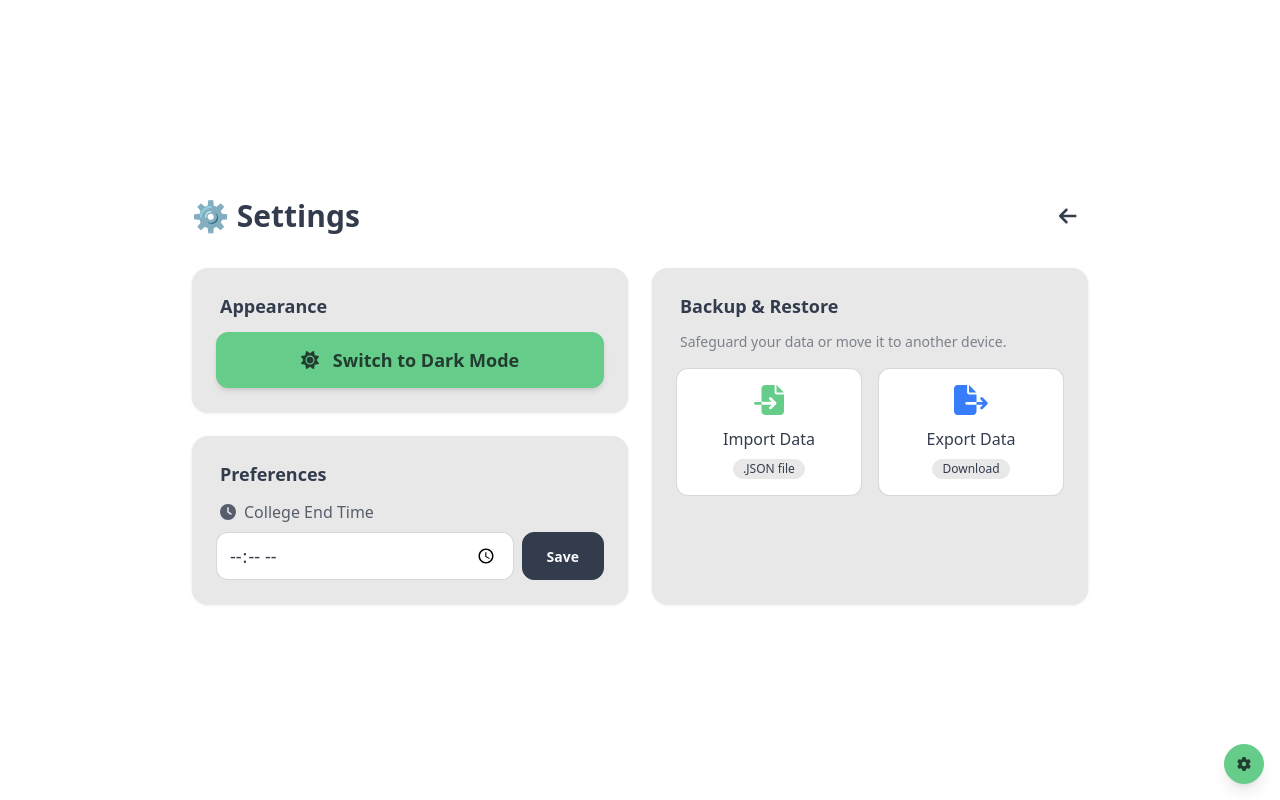
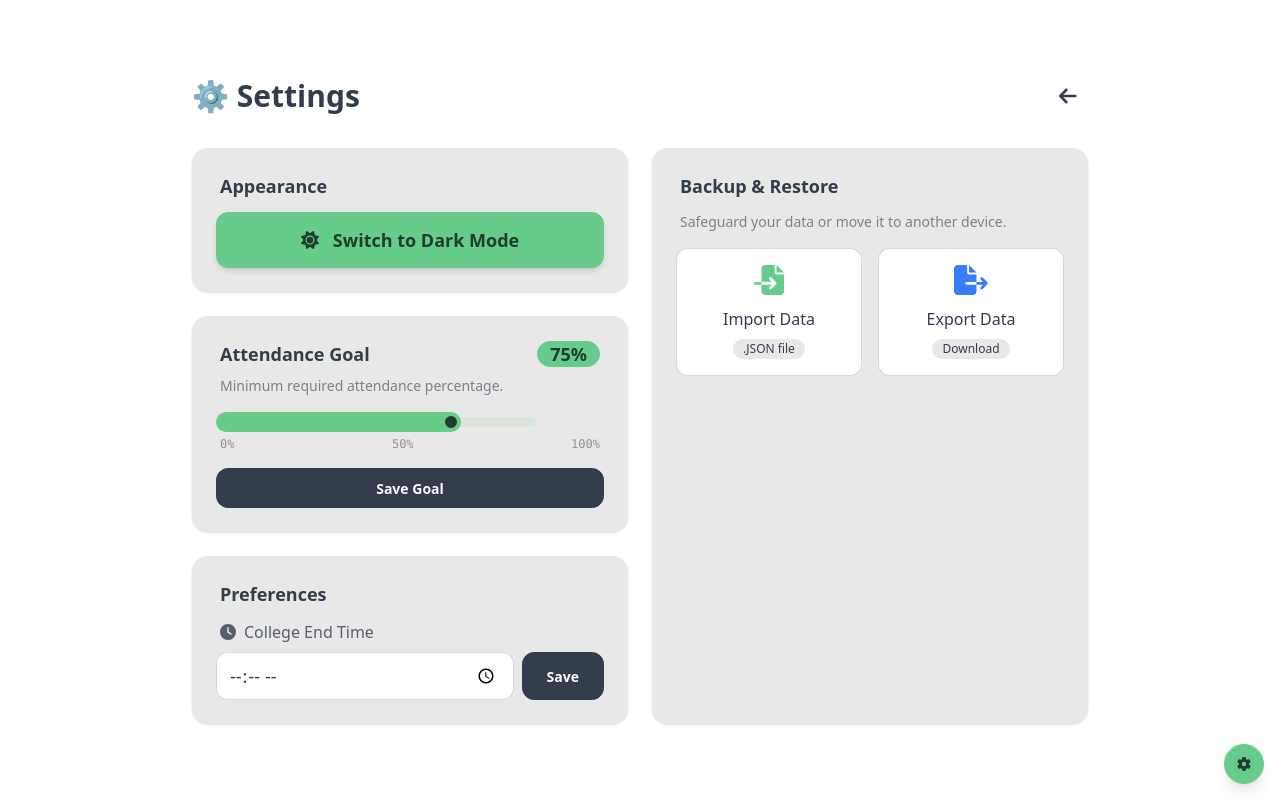
Before and after one commit to mrkushalsm/Attendance-Tracker, a React (Vite) app: page /settings in a window 1280 px wide. Built offline with nearby package versions, Linux system fonts and the light colour scheme.

Commit message:
feat: introduce settings page with theme, goal, time, and data import/export, and add dashboard page.

```diff
--- a/src/pages/DashboardPage.jsx
+++ b/src/pages/DashboardPage.jsx
@@ -196,17 +196,30 @@ import {
 const DashboardPage = () => {
     const [subjects, setSubjects] = useState([]);
     const [lowAttendanceList, setLowAttendanceList] = useState([]);
+    const [attendanceGoal, setAttendanceGoal] = useState(75);
 
     useEffect(() => {
         const fetchData = async () => {
+             // Fetch settings first
+             try {
+                const goalSetting = await db.settings.get("attendanceGoal");
+                if (goalSetting) setAttendanceGoal(goalSetting.value);
+            } catch (error) {
+                console.error("Error fetching settings:", error);
+            }
+
             const storedSubjects = await db.subjects.toArray();
             setSubjects(storedSubjects);
+
+            // Get the goal for calculation (default 75 if state update is slow, but we settled local var)
+            const goalPercent = (await db.settings.get("attendanceGoal"))?.value || 75;
+            const threshold = goalPercent / 100;
 
             // Calculate low attendance subjects for the top warning card
             const low = storedSubjects.filter(sub => {
                 const present = sub.attendanceRecords?.filter(a => a.status === "Present").length || 0;
                 const total = sub.totalStrictClasses || 0;
-                return total > 0 && (present / total) < 0.75;
+                return total > 0 && (present / total) < threshold;
             }).map(sub => ({
                  name: sub.name,
                  percentage: ((sub.attendanceRecords?.filter(a => a.status === "Present").length || 0) / sub.totalStrictClasses * 100).toFixed(0)
@@ -223,10 +236,16 @@ const DashboardPage = () => {
     const getInsightBadge = (present, total, totalStrict) => {
          if (totalStrict === 0) return null;
          const percentage = present / totalStrict;
+         const threshold = attendanceGoal / 100;
 
-         if (percentage < 0.75) {
+         if (percentage < threshold) {
              // Recovery Needed
-             const needed = Math.ceil(((0.75 * totalStrict) - present) / 0.25);
+             // Formula: (P + x) / (T + x) = Threshold
+             // P + x = Threshold * T + Threshold * x
+             // x (1 - Threshold) = Threshold * T - P
+             // x = (Threshold * T - P) / (1 - Threshold)
+             const needed = Math.ceil(((threshold * totalStrict) - present) / (1 - threshold));
+
              const val = Math.max(needed, 1);
              return (
                  <span className="badge badge-error text-white font-bold ml-2 text-xs">
@@ -235,7 +254,11 @@ const DashboardPage = () => {
              );
          } else {
              // Safe Bunks
-             const bunks = Math.floor((present / 0.75) - totalStrict);
+             // Formula: P / (T + x) = Threshold
+             // P = Threshold * T + Threshold * x
+             // Threshold * x = P - Threshold * T
+             // x = (P / Threshold) - T
+             const bunks = Math.floor((present / threshold) - totalStrict);
              if (bunks > 0) {
                  return (
                      <span className="badge badge-success text-white font-bold ml-2 text-xs">
@@ -271,7 +294,7 @@ const DashboardPage = () => {
                                 Action Needed
                             </h3>
                             <div className="text-base text-base-content/80">
-                                <span className="font-semibold text-error">{lowAttendanceList.length} Subject{lowAttendanceList.length > 1 ? 's' : ''}</span> below 75%.
+                                <span className="font-semibold text-error">{lowAttendanceList.length} Subject{lowAttendanceList.length > 1 ? 's' : ''}</span> below {attendanceGoal}%.
                                 <ul className="list-disc list-inside mt-2 ml-2 opacity-80 grid grid-cols-1 sm:grid-cols-2 gap-x-4">
                                     {lowAttendanceList.map((sub, i) => (
                                         <li key={i}>{sub.name} ({sub.percentage}%)</li>
@@ -294,7 +317,7 @@ const DashboardPage = () => {
                             {subjects.map(({ id, name, attendanceRecords, totalStrictClasses, totalRelaxedClasses }) => {
                                 const strictPresent = attendanceRecords?.filter((a) => a.status === "Present").length || 0;
                                 const pct = totalStrictClasses > 0 ? (strictPresent / totalStrictClasses) * 100 : 0;
-                                const isLow = pct < 75 && totalStrictClasses > 0;
+                                const isLow = pct < attendanceGoal && totalStrictClasses > 0;
 
                                 return (
                                     <div key={id} className={`collapse collapse-arrow bg-base-200 border ${isLow ? 'border-red-200 dark:border-red-900/50' : 'border-base-300'} shadow-sm rounded-2xl h-fit`}>
--- a/src/pages/SettingsPage.jsx
+++ b/src/pages/SettingsPage.jsx
@@ -8,6 +8,7 @@ const SettingsPage = () => {
     const navigate = useNavigate();
     const [theme, setTheme] = useState(localStorage.getItem("theme") || "emerald");
     const [endTime, setEndTime] = useState("");
+    const [attendanceGoal, setAttendanceGoal] = useState(75);
     const [isPreviewOpen, setIsPreviewOpen] = useState(false);
     const [importData, setImportData] = useState(null);
 
@@ -17,17 +18,18 @@ const SettingsPage = () => {
     }, [theme]);
 
     useEffect(() => {
-        const fetchEndTime = async () => {
+        const fetchSettings = async () => {
             try {
-                const setting = await db.settings.get("collegeEndTime");
-                if (setting) {
-                    setEndTime(setting.value);
-                }
+                const timeSetting = await db.settings.get("collegeEndTime");
+                if (timeSetting) setEndTime(timeSetting.value);
+
+                const goalSetting = await db.settings.get("attendanceGoal");
+                if (goalSetting) setAttendanceGoal(goalSetting.value);
             } catch (error) {
-                console.error("Error fetching college end time:", error);
+                console.error("Error fetching settings:", error);
             }
         };
-        fetchEndTime();
+        fetchSettings();
     }, []);
 
     const saveEndTime = async () => {
@@ -37,6 +39,16 @@ const SettingsPage = () => {
         } catch (error) {
             console.error("Error saving college end time:", error);
             alert("❌ Failed to save college end time.");
+        }
+    };
+
+    const saveAttendanceGoal = async () => {
+        try {
+            await db.settings.put({ id: "attendanceGoal", value: attendanceGoal });
+            alert("✅ Attendance goal saved!");
+        } catch (error) {
+            console.error("Error saving attendance goal:", error);
+            alert("❌ Failed to save attendance goal.");
         }
     };
 
@@ -142,6 +154,34 @@ const SettingsPage = () => {
                                 className="btn btn-primary w-full h-14 text-lg rounded-xl shadow-md">
                             <FontAwesomeIcon icon={theme === "emerald" ? faSun : faMoon} className="mr-2" />
                             {theme === "emerald" ? "Switch to Dark Mode" : "Switch to Light Mode"}
+                        </button>
+                    </div>
+
+                    {/* Attendance Goal Card */}
+                    <div className="bg-base-200 p-6 rounded-2xl shadow-sm">
+                        <div className="flex justify-between items-center mb-2 px-1">
+                            <h2 className="text-lg font-semibold">Attendance Goal</h2>
+                            <span className="badge badge-primary font-bold text-lg p-3">{attendanceGoal}%</span>
+                        </div>
+                        <p className="text-sm opacity-60 mb-4 px-1">Minimum required attendance percentage.</p>
+
+                        <div className="flex gap-4 items-center">
+                            <input
+                                type="range"
+                                min="0"
+                                max="100"
+                                value={attendanceGoal}
+                                onChange={(e) => setAttendanceGoal(Number(e.target.value))}
+                                className="range range-primary range-sm"
+                            />
+                        </div>
+                        <div className="flex justify-between text-xs px-1 mt-1 opacity-50 font-mono">
+                            <span>0%</span>
+                            <span>50%</span>
+                            <span>100%</span>
+                        </div>
+                        <button onClick={saveAttendanceGoal} className="btn btn-neutral w-full mt-4 rounded-xl">
+                            Save Goal
                         </button>
                     </div>
 
```
